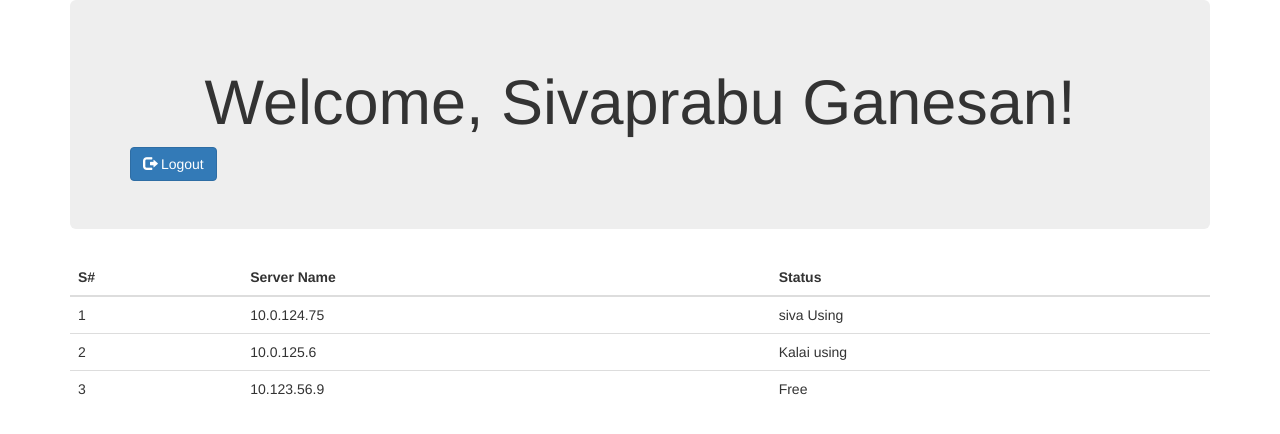
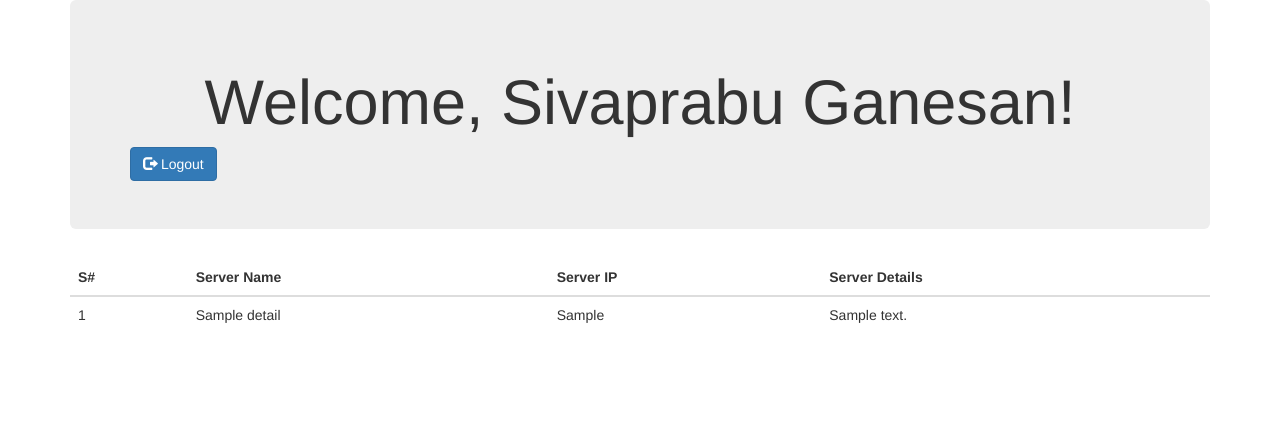
Before and after one commit to gsivaprabu/resource-allocation, a PHP site: page /success.php in a window 1280 px wide. Shown: the top 434 px of the page. Run offline with PHP 8.4, Linux system fonts and the light colour scheme; a user stored in the database is signed in; data comes from the database, SQL or seed files in the repository; tables that the repository leaves empty or names only in its code hold one stand-in row (values such as "Sample post").

Commit message:
Fetch server Changes

```diff
--- a/login.php
+++ b/login.php
@@ -31,7 +31,7 @@ else{
 	}
 	else{
 		$out['error'] = true;
-		$out['message'] = "Login Failed. User not Found";
+		$out['message'] = "Login Failed. User not Found /Password or Username is wrong";
 	}
 }
 
--- a/success.php
+++ b/success.php
@@ -31,30 +31,44 @@
 			<a href="logout.php" class="btn btn-primary"><span class="glyphicon glyphicon-log-out"></span> Logout</a>
 		</div>
 		<div>
+			<?php
+	$sql="select * from server_details";
+	$result = $conn->query($sql);
+
+
+	?>
+
+
 			<table class="table table-hover">
 				<thead>
 					<tr>
 						<th>S#</th>
 						<th>Server Name</th>
-						<th>Status</th>
+						<th>Server IP</th>
+						<th>Server Details</th>
 					</tr>
 				</thead>
 				<tbody>
-					<tr>
-						<td>1</td>
-						<td>10.0.124.75</td>
-						<td>siva Using</td>
-					</tr>
-					<tr>
-						<td>2</td>
-						<td>10.0.125.6</td>
-						<td>Kalai using</td>
-					</tr>
-					<tr>
-						<td>3</td>
-						<td>10.123.56.9</td>
-						<td>Free</td>
-					</tr>
+					<?php
+
+
+				if ($result->num_rows > 0) {
+		while($row = $result->fetch_assoc()) {
+			            echo "<tr>";
+						echo	"<td>".$row["id"]."</td>";
+						echo	"<td>".$row["server_name"]."</td>";
+						echo	"<td>".$row["server_ip"]."</td>";
+						echo	"<td>".$row["server_details"]."</td>";
+					    echo "</tr>";
+		}
+	} else {
+		echo "0 results";
+	}
+	$conn->close();
+
+
+
+					?>
 				</tbody>
 			</table>
 		</div>
```
